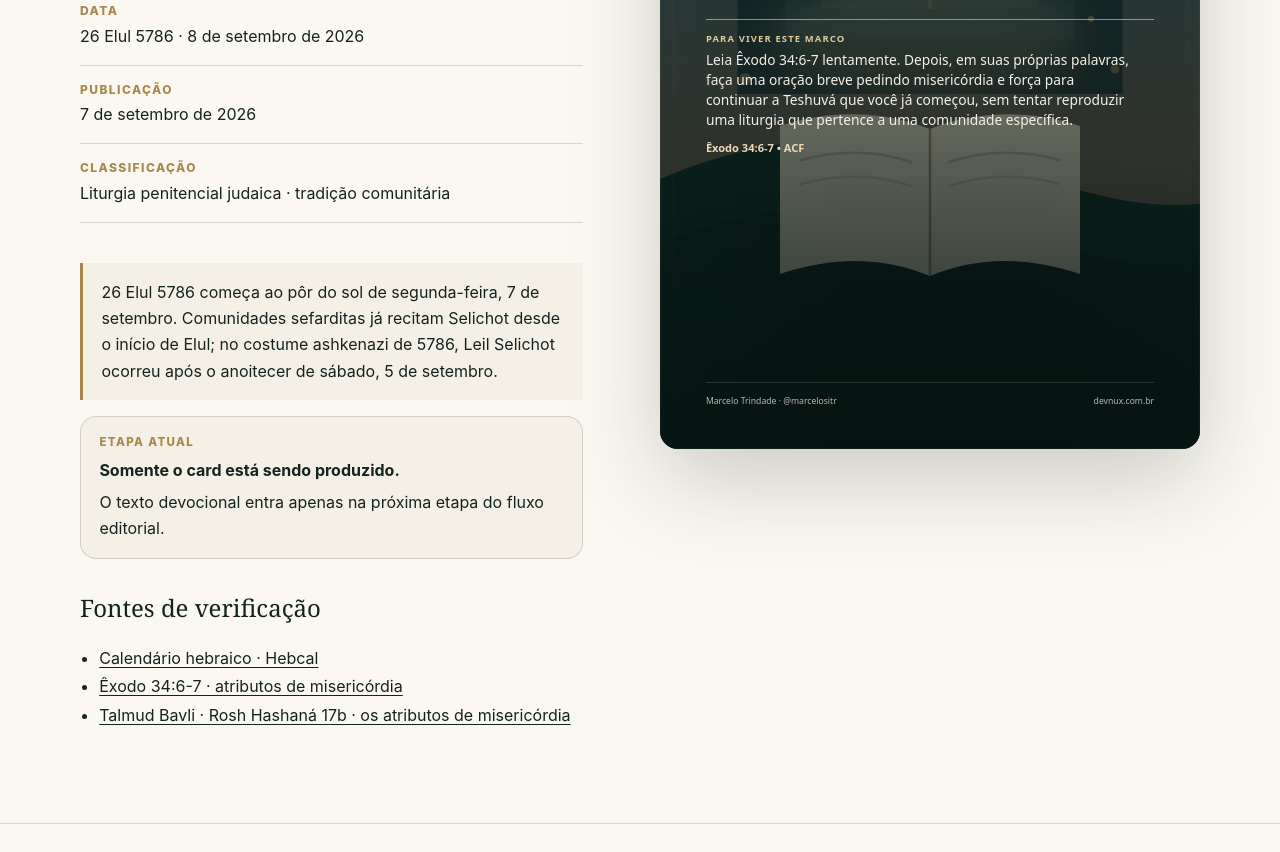
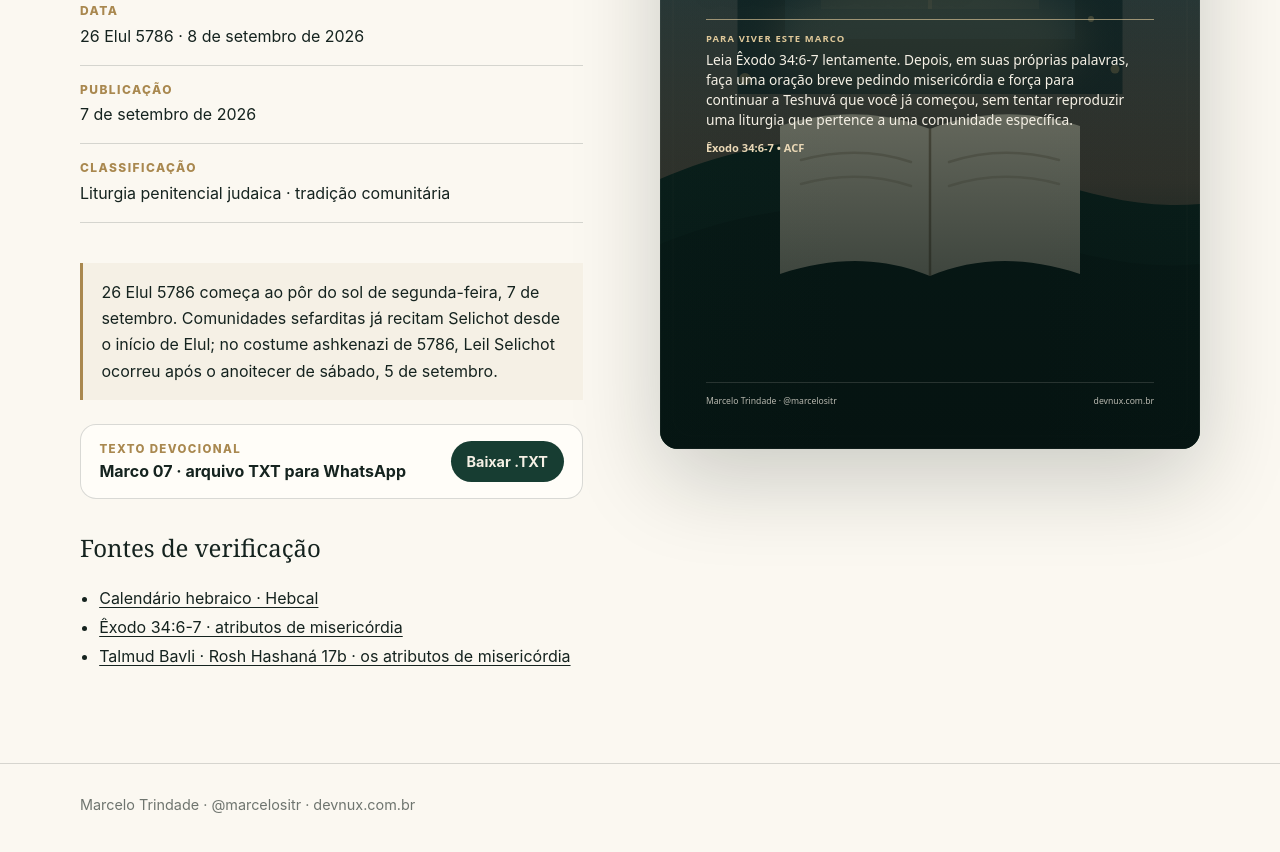
Before and after one commit to marcelositr/yom-kipur-2026, an Astro site: page /yom-kipur-2026/marcos/07-quando-o-retorno-vira-oracao in a window 1280 px wide. Shown: the part 689-1541 px from the top of the page. Built offline with nearby package versions, Linux system fonts and the light colour scheme; Astro itself is replaced by a stand-in of ours.

Commit message:
feat: add Marco 07 devotional download

```diff
--- a/src/pages/marcos/07-quando-o-retorno-vira-oracao.astro
+++ b/src/pages/marcos/07-quando-o-retorno-vira-oracao.astro
@@ -5,6 +5,8 @@ import { marcos } from '../../data/marcos';
 
 const marco = marcos.find((item) => item.id === 7);
 if (!marco) throw new Error('Marco 07 não encontrado.');
+
+const devotionalUrl = `${import.meta.env.BASE_URL}downloads/2026-09-07_marco07_quando-o-retorno-vira-oracao.txt`;
 ---
 <BaseLayout
   title={`${marco.title} · Caminho para Yom Kipur 5787`}
@@ -13,7 +15,7 @@ if (!marco) throw new Error('Marco 07 não encontrado.');
   <section class="marco-page container">
     <div class="marco-copy">
       <a class="back" href={import.meta.env.BASE_URL}>← Voltar</a>
-      <div class="eyebrow">Marco 07 · card em construção</div>
+      <div class="eyebrow">Marco 07 · rascunho editorial</div>
       <h1>{marco.title}</h1>
       <p class="lede">{marco.summary}</p>
 
@@ -34,10 +36,14 @@ if (!marco) throw new Error('Marco 07 não encontrado.');
 
       {marco.calendarNote && <p class="note">{marco.calendarNote}</p>}
 
-      <div class="workflow-note">
-        <div class="workflow-kicker">Etapa atual</div>
-        <strong>Somente o card está sendo produzido.</strong>
-        <p>O texto devocional entra apenas na próxima etapa do fluxo editorial.</p>
+      <div class="download-block">
+        <div>
+          <div class="download-kicker">Texto devocional</div>
+          <strong>Marco 07 · arquivo TXT para WhatsApp</strong>
+        </div>
+        <a class="download-button" href={devotionalUrl} download>
+          Baixar .TXT
+        </a>
       </div>
 
       <div class="sources">
@@ -114,34 +120,43 @@ if (!marco) throw new Error('Marco 07 não encontrado.');
     line-height: 1.55;
   }
 
-  .note,
-  .workflow-note {
+  .note {
     padding: 1rem 1.15rem;
+    border-left: 3px solid var(--gold);
     background: var(--ivory);
     line-height: 1.65;
   }
 
-  .note {
-    border-left: 3px solid var(--gold);
+  .download-block {
+    margin-top: 1.5rem;
+    padding: 1rem 1.15rem;
+    display: flex;
+    align-items: center;
+    justify-content: space-between;
+    gap: 1rem;
+    border: 1px solid var(--line);
+    border-radius: 16px;
+    background: #fffdf8;
   }
 
-  .workflow-note {
-    margin-top: 1rem;
-    border: 1px solid var(--line);
-    border-radius: 16px;
-  }
-
-  .workflow-note p {
-    margin: .35rem 0 0;
-  }
-
-  .workflow-kicker {
+  .download-kicker {
     margin-bottom: .3rem;
     color: var(--gold);
     font-size: .72rem;
     font-weight: 800;
     letter-spacing: .12em;
     text-transform: uppercase;
+  }
+
+  .download-button {
+    flex: 0 0 auto;
+    padding: .75rem 1rem;
+    border-radius: 999px;
+    background: var(--forest);
+    color: var(--ivory);
+    font-size: .9rem;
+    font-weight: 700;
+    text-decoration: none;
   }
 
   .sources {
@@ -194,4 +209,11 @@ if (!marco) throw new Error('Marco 07 não encontrado.');
       margin-inline: auto;
     }
   }
+
+  @media (max-width: 560px) {
+    .download-block {
+      align-items: flex-start;
+      flex-direction: column;
+    }
+  }
 </style>
```
